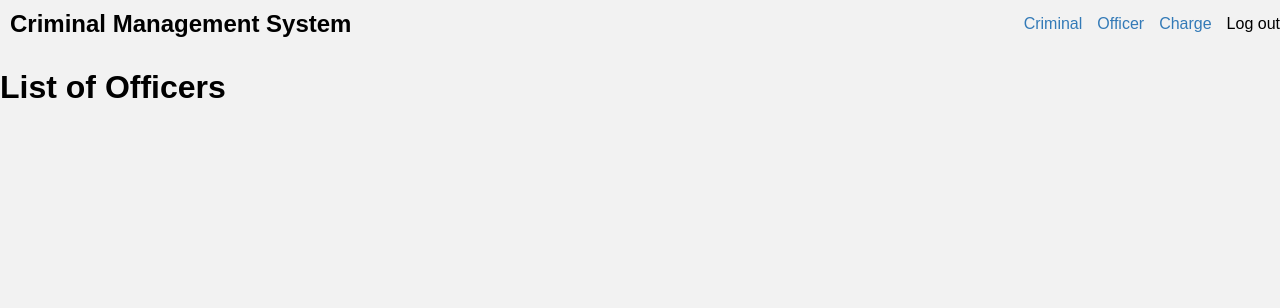
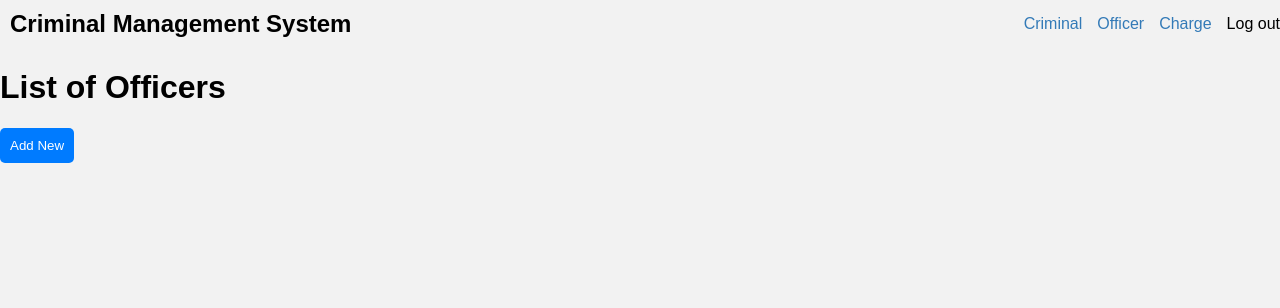
Before and after one commit to wl2352/database-project, a Flask app: page /officers/ in a window 1280 px wide. Shown: the top 308 px of the page. Run offline with Flask 3, Linux system fonts and the light colour scheme.

Commit message:
- can create new officer

```diff
--- a/app.py
+++ b/app.py
@@ -40,7 +40,6 @@ def signup():
 def list_of_criminals():
     if request.method == 'POST':
         form = request.get_json()
-        print(f'FORM IS {form}')
 
         new_criminal = Criminal(
             name=form['name'],
@@ -137,10 +136,39 @@ def list_of_criminals():
         now = datetime.now().strftime('%Y-%m-%d')
         return render_template('criminals.html', criminals=criminals, charges=charges, now=now)
 
-@app.route('/officers/')
+@app.route('/officers/', methods=['GET', 'POST'])
 def list_of_officers():
-    officers = Officer.query.all()
-    return render_template('officers.html', officers=officers)
+    if request.method == 'POST':
+        form = request.get_json()
+
+        new_officer = Officer(
+            name=form['name'],
+            precinct=form['precinct'],
+            status=form['status']
+        )
+
+        try:
+            db.session.add(new_officer)
+            db.session.commit()
+            badge_no = new_officer.badge_no
+            # create new phone
+            if form['add_phone']:
+                new_phone = OfficerPhone(
+                    o_phone_number = form['add_phone'],
+                    badge_no=badge_no
+                )
+                db.session.add(new_phone)
+                db.session.commit()
+        except Exception as e:
+            db.session.rollback()
+            print(f'error: {e}')
+            return jsonify(message=str(e)), 400
+
+        return make_response(jsonify({'badge_no' : badge_no}), 200)
+
+    else:
+        officers = Officer.query.all()
+        return render_template('officers.html', officers=officers)
 
 @app.route('/charges/')
 def list_of_charges():
--- a/models/officer.py
+++ b/models/officer.py
@@ -3,7 +3,7 @@ from config import db
 class Officer(db.Model):
     __tablename__ = 'officer'
 
-    badge_no = db.Column(db.Integer, primary_key=True)
+    badge_no = db.Column(db.Integer, primary_key=True, autoincrement=True)
     name = db.Column(db.String(250))
     precinct = db.Column(db.Integer)
     status = db.Column(db.Boolean)
--- /dev/null
+++ b/static/officers.js
@@ -0,0 +1,35 @@
+document.getElementById('add_officer_form').addEventListener('submit', function(e) {
+    addOfficer(e);
+});
+
+async function addOfficer(e) {
+    e.preventDefault();
+    const form = e.target;
+
+    const name = form.elements.name.value;
+    const precinct = form.elements.precinct.value;
+    const status = form.elements.status.checked;
+    const add_phone = form.elements.add_phone.value;
+
+    const res = await fetch(`/officers`, {
+        method: 'POST',
+        headers: {
+            'Content-Type': 'application/json',
+        },
+        body: JSON.stringify({
+            name,
+            precinct,
+            status,
+            add_phone
+        }),
+    })
+    const data = await res.json();
+    if (!res.ok) {
+        alert(data.message)
+    }
+    else {
+        // redirect to officer page
+        window.location.href = `/officer/${data.badge_no}`;
+    }
+
+}
--- a/templates/officers.html
+++ b/templates/officers.html
@@ -3,6 +3,8 @@
 {% block content %}
 <div>
     <h1>List of Officers</h1>
+    <!-- Button to open the modal for new criminal -->
+    <button class="add modal-btn">Add New</button>
     <ul>
         {% for officer in officers %}
         <li>
@@ -14,4 +16,45 @@
         {% endfor %}
     </ul>
 </div>
+
+
+
+<!-- The Modal for adding a new officer -->
+<div class="modal">
+    <!-- Modal content -->
+    <div class="modal-content" id="new-officer-modal">
+        <span class="close">&times;</span>
+        <form id="add_officer_form">
+            <!-- criminal details -->
+            <h2>Officer Details</h2>
+            <div>
+                <label for="name">Name</label>
+                <input type="text" id="name" name="name" required>
+            </div>
+            <div>
+                <label for="precinct">Precinct</label>
+                <input type="number" id="precinct" name="precinct" />
+            </div>
+            <div class="delete-checkbox">
+                <label for="status">Status</label>
+                <input type="checkbox" id="status" name="status">
+            </div>
+            <div>
+                <label for="add-phone">Add a phone:</label>
+                <input type="text" id="add-phone" name="add_phone" />
+            </div>
+
+            <div>
+                <button type="submit">Save changes</button>
+            </div>
+        </form>
+    </div>
+</div>
+
+
+{% block scripts %}
+<script src="{{ url_for('static', filename='modal.js') }}"></script>
+<script src="{{ url_for('static', filename='officers.js') }}"></script>
+
 {% endblock %}
+{% endblock %}
```
